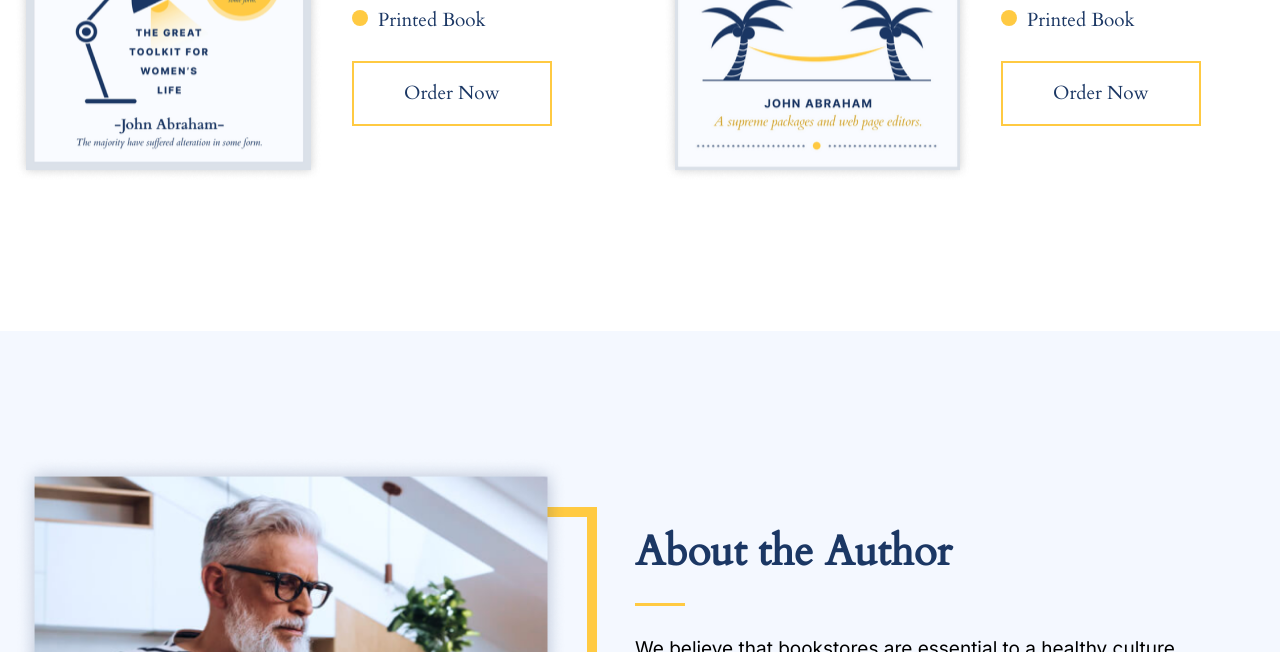
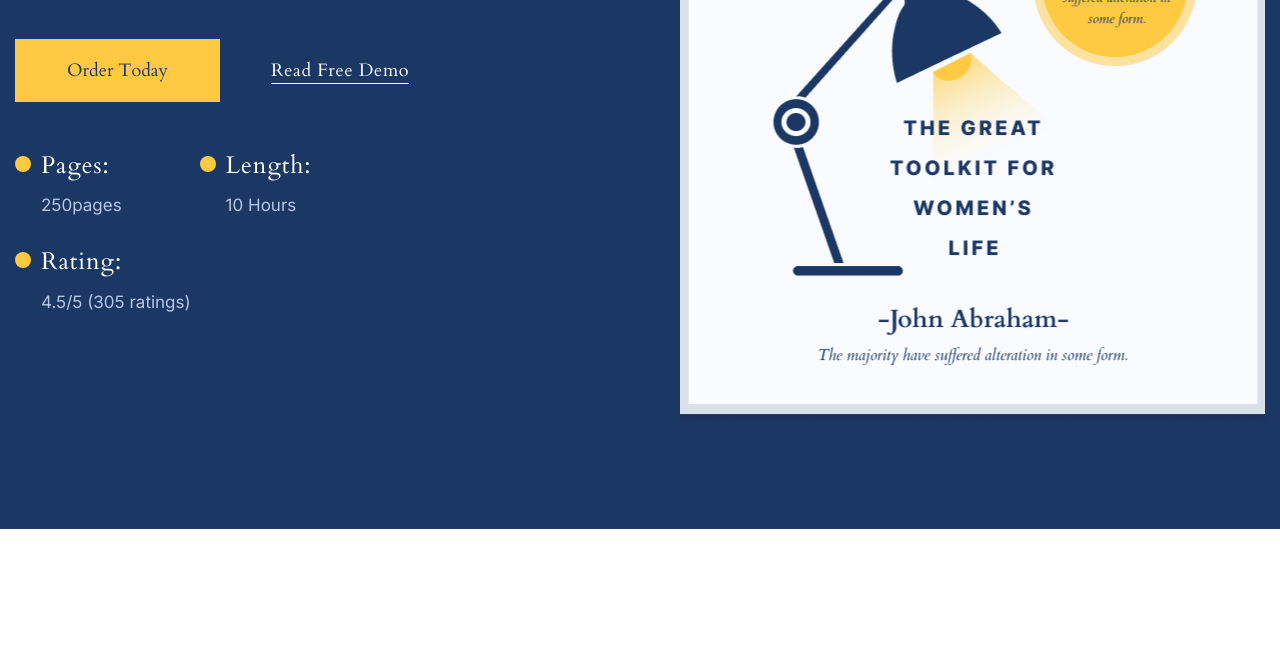
Before and after one commit to oxumoron/markup-hw_3, a plain HTML site: page index.html in a window 1280 px wide. Shown: the part 521-1173 px from the top of the page. Drawn offline with Linux system fonts and the light colour scheme.

Commit message:
Add section banner

```diff
--- a/index.html
+++ b/index.html
@@ -67,7 +67,7 @@
       </div>
     </header> -->
     <main class="main">
-      <!-- <section class="section-banner">
+      <section class="section-banner">
         <div class="container">
           <div class="banner-wrap">
             <div class="banner-col">
@@ -115,7 +115,7 @@
             </div>
           </div>
         </div>
-      </section> -->
+      </section>
       <section class="section-authors">
         <div class="container">
           <header class="section-header">
```
